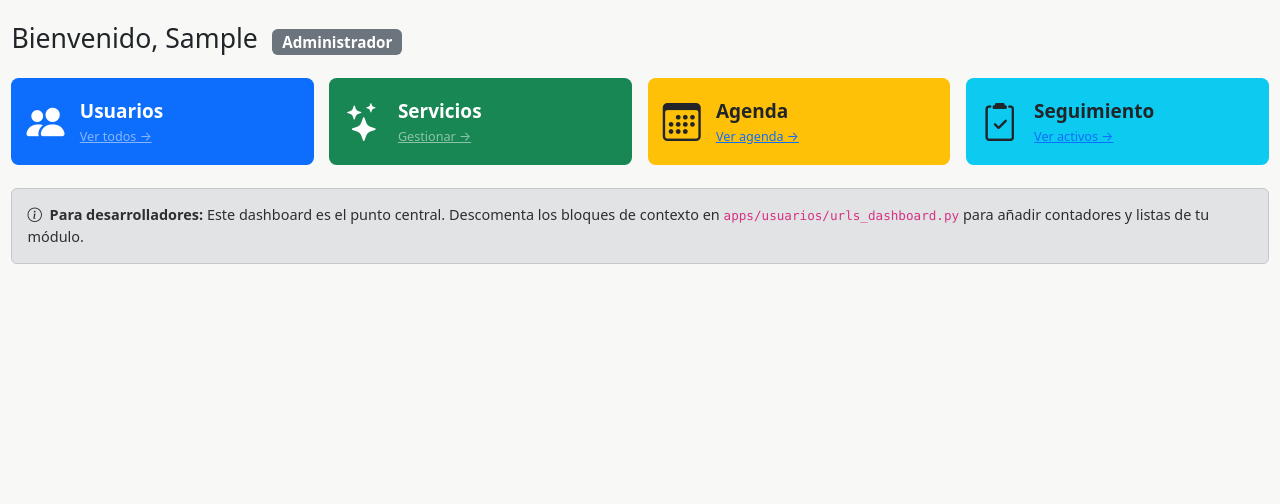
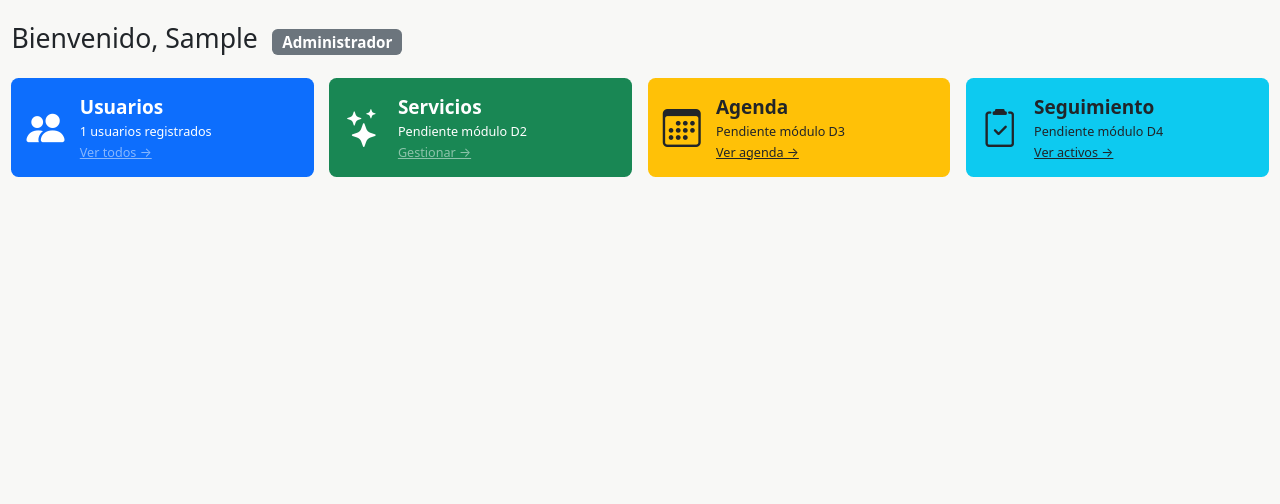
Before and after one commit to ChriisCG3312/CarDetailingX, a Django app: page /dashboard/ in a window 1280 px wide. Shown: the part 59-563 px from the top of the page. Run offline with Django 5.2, Linux system fonts and the light colour scheme; a user stored in the database is signed in; tables that the repository leaves empty hold one stand-in row (values such as "Sample post").

Commit message:
feature/usuarios-auth: RF-05 Dashboard actualizado

```diff
--- a/apps/usuarios/urls_dashboard.py
+++ b/apps/usuarios/urls_dashboard.py
@@ -2,6 +2,8 @@
 from django.urls import path
 from django.contrib.auth.decorators import login_required
 from django.shortcuts import render
+
+from apps.usuarios.models import Usuario
 
 app_name = 'dashboard'
 
@@ -14,7 +16,8 @@ def home(request):
     o crear sub-dashboards en su propia app y redirigir desde aquí.
     """
     context = {
-        'usuario': request.user,
+        "usuario": request.user,
+        "total_usuarios": Usuario.objects.count(),
     }
 
     # D1: añadir stats de usuarios cuando el módulo esté listo
--- a/apps/usuarios/views.py
+++ b/apps/usuarios/views.py
@@ -16,7 +16,6 @@ from apps.usuarios.mixins import AdminRequiredMixin
 
 
 # ── Autenticación ──────────────────────────────────────────────────────────────
-
 
 class LoginView(View):
     template_name = "usuarios/login.html"
@@ -126,7 +125,6 @@ class UsuarioListView(AdminRequiredMixin, ListView):
         ctx['q'] = self.request.GET.get('q', '')
         return ctx
 
-
 class UsuarioCreateView(AdminRequiredMixin, CreateView):
     model = Usuario
     form_class = UsuarioAdminCreateForm
--- a/templates/dashboard.html
+++ b/templates/dashboard.html
@@ -12,55 +12,93 @@
 </div>
 
 <!-- ── Tarjetas de acceso rápido según rol ─────────────────────────────── -->
-
 {% if usuario.es_admin %}
 <div class="row g-3 mb-4">
+
   <div class="col-sm-6 col-lg-3">
     <div class="card border-0 bg-primary text-white h-100">
       <div class="card-body d-flex align-items-center gap-3">
         <i class="bi bi-people-fill fs-1"></i>
+
         <div>
           <div class="fs-5 fw-bold">Usuarios</div>
-          {# D1: reemplazar con {{ total_usuarios }} #}
-          <a href="{% url 'usuarios:lista' %}" class="text-white-50 small">Ver todos →</a>
+
+          <div class="small">
+            {{ total_usuarios }} usuarios registrados
+          </div>
+
+          <a href="{% url 'usuarios:lista' %}"
+             class="text-white-50 small">
+            Ver todos →
+          </a>
         </div>
       </div>
     </div>
   </div>
+
   <div class="col-sm-6 col-lg-3">
     <div class="card border-0 bg-success text-white h-100">
       <div class="card-body d-flex align-items-center gap-3">
         <i class="bi bi-stars fs-1"></i>
+
         <div>
           <div class="fs-5 fw-bold">Servicios</div>
-          <a href="{% url 'servicios:admin_lista' %}" class="text-white-50 small">Gestionar →</a>
+
+          <div class="small">
+            Pendiente módulo D2
+          </div>
+
+          <a href="{% url 'servicios:admin_lista' %}"
+             class="text-white-50 small">
+            Gestionar →
+          </a>
         </div>
       </div>
     </div>
   </div>
+
   <div class="col-sm-6 col-lg-3">
     <div class="card border-0 bg-warning text-dark h-100">
       <div class="card-body d-flex align-items-center gap-3">
         <i class="bi bi-calendar3 fs-1"></i>
+
         <div>
           <div class="fs-5 fw-bold">Agenda</div>
-          {# D3: reemplazar con citas de hoy #}
-          <a href="{% url 'citas:lista' %}" class="text-dark-50 small">Ver agenda →</a>
+
+          <div class="small">
+            Pendiente módulo D3
+          </div>
+
+          <a href="{% url 'citas:lista' %}"
+             class="text-dark small">
+            Ver agenda →
+          </a>
         </div>
       </div>
     </div>
   </div>
+
   <div class="col-sm-6 col-lg-3">
     <div class="card border-0 bg-info text-dark h-100">
       <div class="card-body d-flex align-items-center gap-3">
         <i class="bi bi-clipboard2-check fs-1"></i>
+
         <div>
           <div class="fs-5 fw-bold">Seguimiento</div>
-          <a href="{% url 'seguimiento:lista' %}" class="text-dark-50 small">Ver activos →</a>
+
+          <div class="small">
+            Pendiente módulo D4
+          </div>
+
+          <a href="{% url 'seguimiento:lista' %}"
+             class="text-dark small">
+            Ver activos →
+          </a>
         </div>
       </div>
     </div>
   </div>
+
 </div>
 {% endif %}
 
@@ -107,11 +145,4 @@
 </div>
 {% endif %}
 
-<!-- ── Sección a completar por cada dev ───────────────────────────────── -->
-<div class="alert alert-secondary" role="alert">
-  <i class="bi bi-info-circle me-1"></i>
-  <strong>Para desarrolladores:</strong> Este dashboard es el punto central.
-  Descomenta los bloques de contexto en <code>apps/usuarios/urls_dashboard.py</code>
-  para añadir contadores y listas de tu módulo.
-</div>
 {% endblock %}
```
